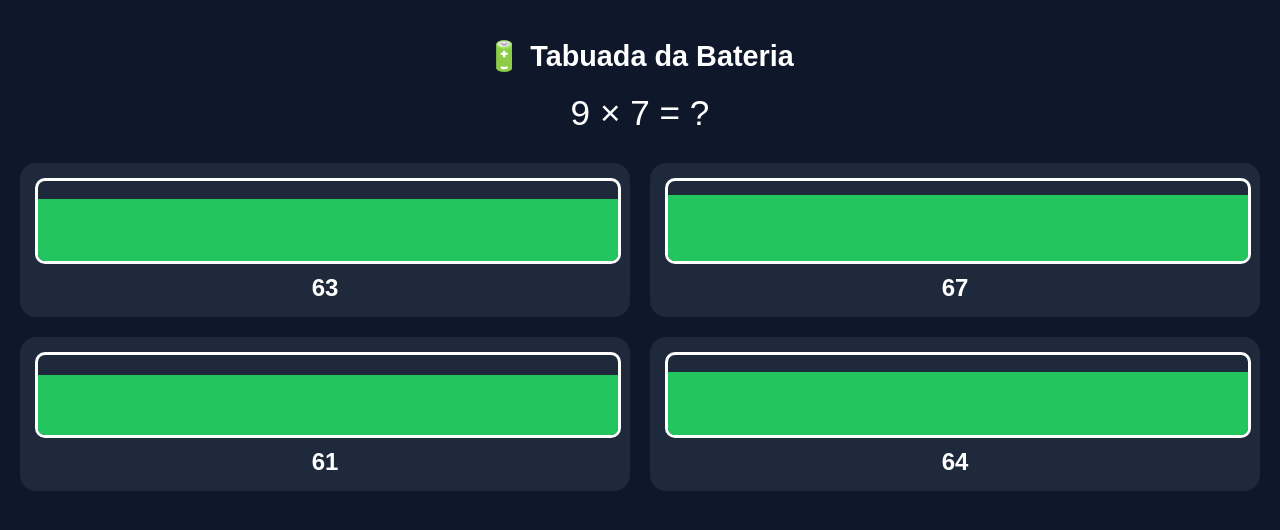
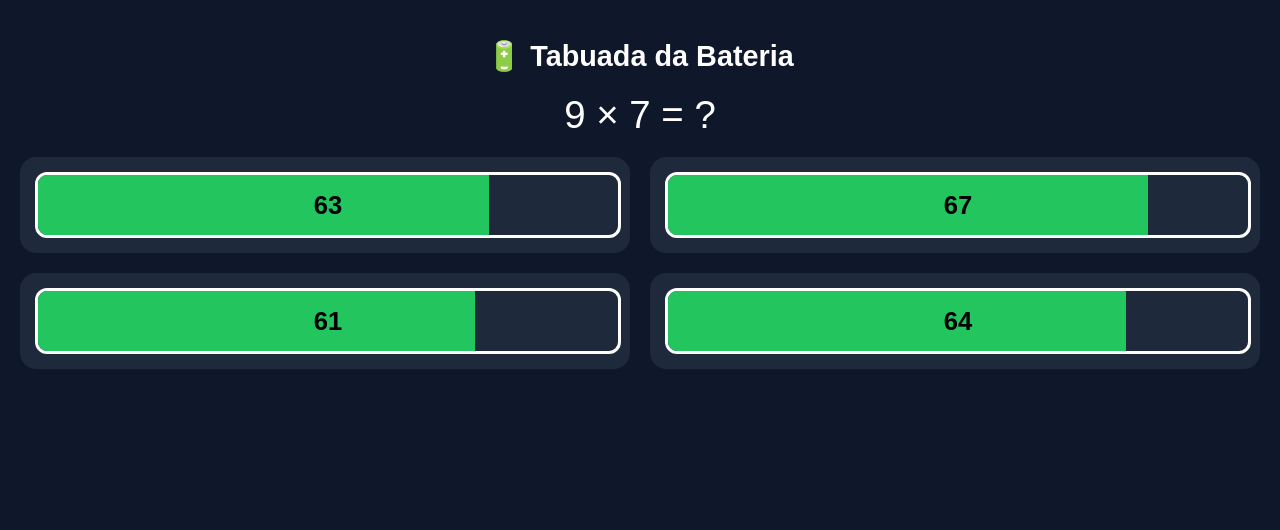
Before and after one commit to VictorHMSantos/teste, a plain HTML site: page index.html in a window 1280 px wide. Drawn offline with Linux system fonts and the light colour scheme.

Commit message:
new version

```diff
--- a/index.html
+++ b/index.html
@@ -17,11 +17,10 @@
 
 h1 {
     font-size: 1.8rem;
-        margin-bottom: 10px;
 }
 
 .conta {
-        font-size: 2.2rem;
+    font-size: 2.4rem;
     margin: 20px 0;
 }
 
@@ -29,9 +28,9 @@
     display: grid;
     grid-template-columns: repeat(2, 1fr);
     gap: 20px;
-        margin-top: 30px;
 }
 
+/* BOTÃO DA OPÇÃO */
 .bateria {
     background: #1e293b;
     border-radius: 16px;
@@ -44,29 +43,48 @@
     transform: scale(0.95);
 }
 
-    .corpo {
+/* DESENHO DA BATERIA */
+.bateria-horizontal {
+    position: relative;
     width: 100%;
-        height: 80px;
+    height: 60px;
     border: 3px solid #fff;
-        border-radius: 10px;
-        position: relative;
-        margin-bottom: 10px;
+    border-radius: 12px;
     overflow: hidden;
 }
 
-    .nivel {
+/* PONTA DA BATERIA */
+.bateria-horizontal::after {
+    content: "";
     position: absolute;
-        bottom: 0;
-        width: 100%;
-        background: #22c55e;
-        transition: height 0.3s;
+    right: -10px;
+    top: 18px;
+    width: 10px;
+    height: 24px;
+    background: #fff;
+    border-radius: 0 4px 4px 0;
 }
 
-    .numero {
-        font-size: 1.5rem;
-        font-weight: bold;
+/* NÍVEL DE CARGA */
+.nivel {
+    height: 100%;
+    background: #22c55e;
+    width: 0%;
+    transition: width 0.3s;
 }
 
+/* NÚMERO DENTRO DA BATERIA */
+.numero {
+    position: absolute;
+    top: 50%;
+    left: 50%;
+    transform: translate(-50%, -50%);
+    font-size: 1.6rem;
+    font-weight: bold;
+    color: #000;
+}
+
+/* FEEDBACK */
 .correto {
     background: #16a34a !important;
 }
@@ -119,29 +137,27 @@ function gerarQuestao() {
     opcoesDiv.innerHTML = "";
 
     respostas.forEach(valor => {
+        const botao = document.createElement("div");
+        botao.className = "bateria";
+        botao.onclick = () => verificarResposta(botao, valor);
+
         const bateria = document.createElement("div");
-        bateria.className = "bateria";
-        bateria.onclick = () => verificarResposta(bateria, valor);
-
-        const corpo = document.createElement("div");
-        corpo.className = "corpo";
+        bateria.className = "bateria-horizontal";
 
         const nivel = document.createElement("div");
         nivel.className = "nivel";
 
-        const altura = Math.min((valor / 81) * 100, 100);
-        nivel.style.height = altura + "%";
-
-        corpo.appendChild(nivel);
+        // 81 = 9x9 (valor máximo esperado)
+        nivel.style.width = Math.min((valor / 81) * 100, 100) + "%";
 
         const numero = document.createElement("div");
         numero.className = "numero";
         numero.textContent = valor;
 
-        bateria.appendChild(corpo);
+        bateria.appendChild(nivel);
         bateria.appendChild(numero);
-
-        opcoesDiv.appendChild(bateria);
+        botao.appendChild(bateria);
+        opcoesDiv.appendChild(botao);
     });
 }
 
```
Lines whose indentation alone changed are shown as unchanged.
